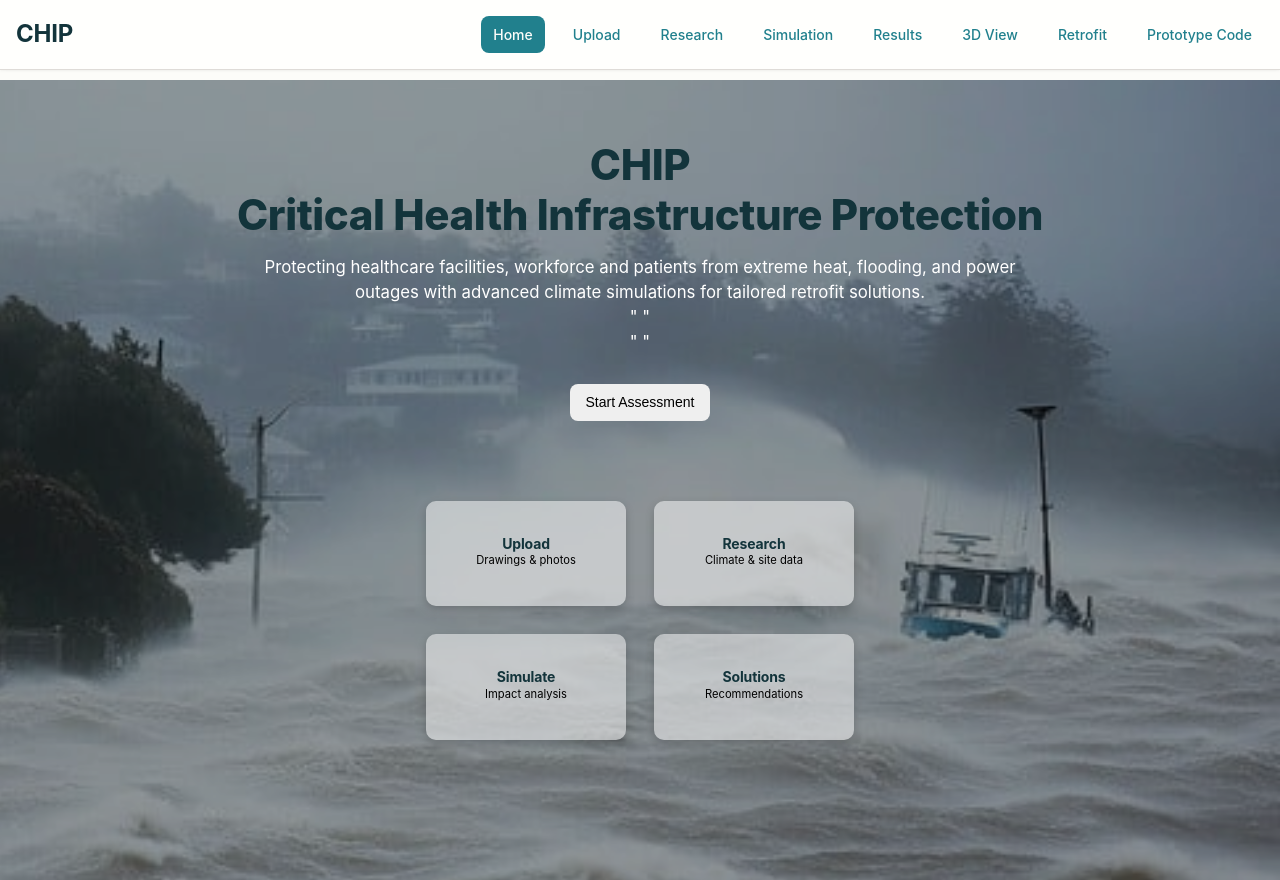
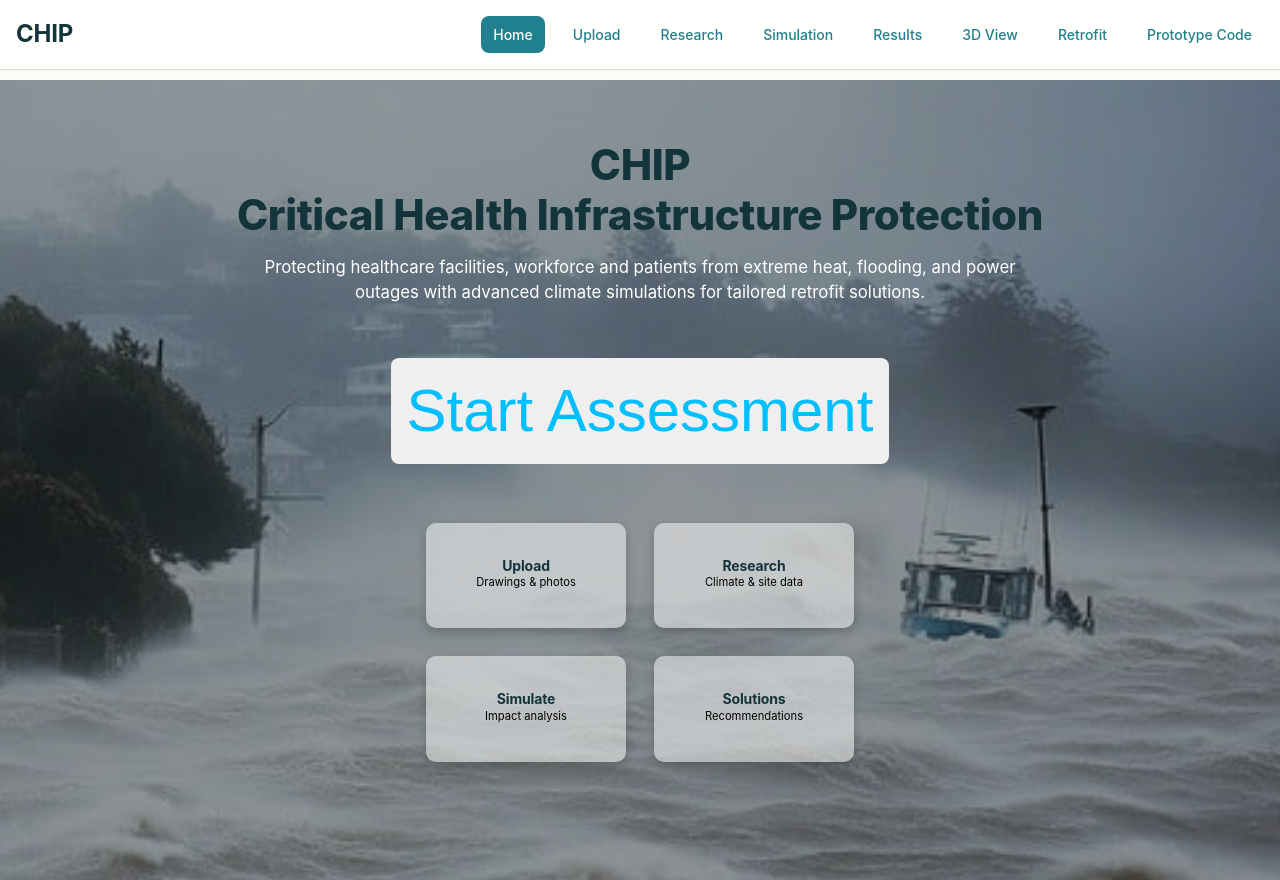
Before and after one commit to AniketClimate/CHIP, a website: page index.html in a window 1280 px wide. Drawn offline with nearby package versions, Linux system fonts and the light colour scheme; a web font is replaced by a local one.

Commit message:
Update index.html

```diff
--- a/index.html
+++ b/index.html
@@ -78,14 +78,14 @@ function showSection(sectionId) {
     <p style="max-width:800px; font-size:1.2rem; margin-bottom:2rem;">
       Protecting healthcare facilities, workforce and patients from extreme heat, flooding, and power outages with
 advanced climate simulations for tailored retrofit solutions.
-        <br> " "
-        <br> " "
+        <br>
+        <br>
     </p>
 
     <!-- CTA Button -->
     <button class="btn btn-primary btn-lg" onclick="showSection('upload')">
-  <div style="font-size: 60px; color: #00bfff;"></div>
-        Start Assessment
+  <div style="font-size: 60px; color: #00bfff;">
+        Start Assessment </div>
 </button>
 
 <!-- How it Works Row (Boxed & Padded) -->
```
